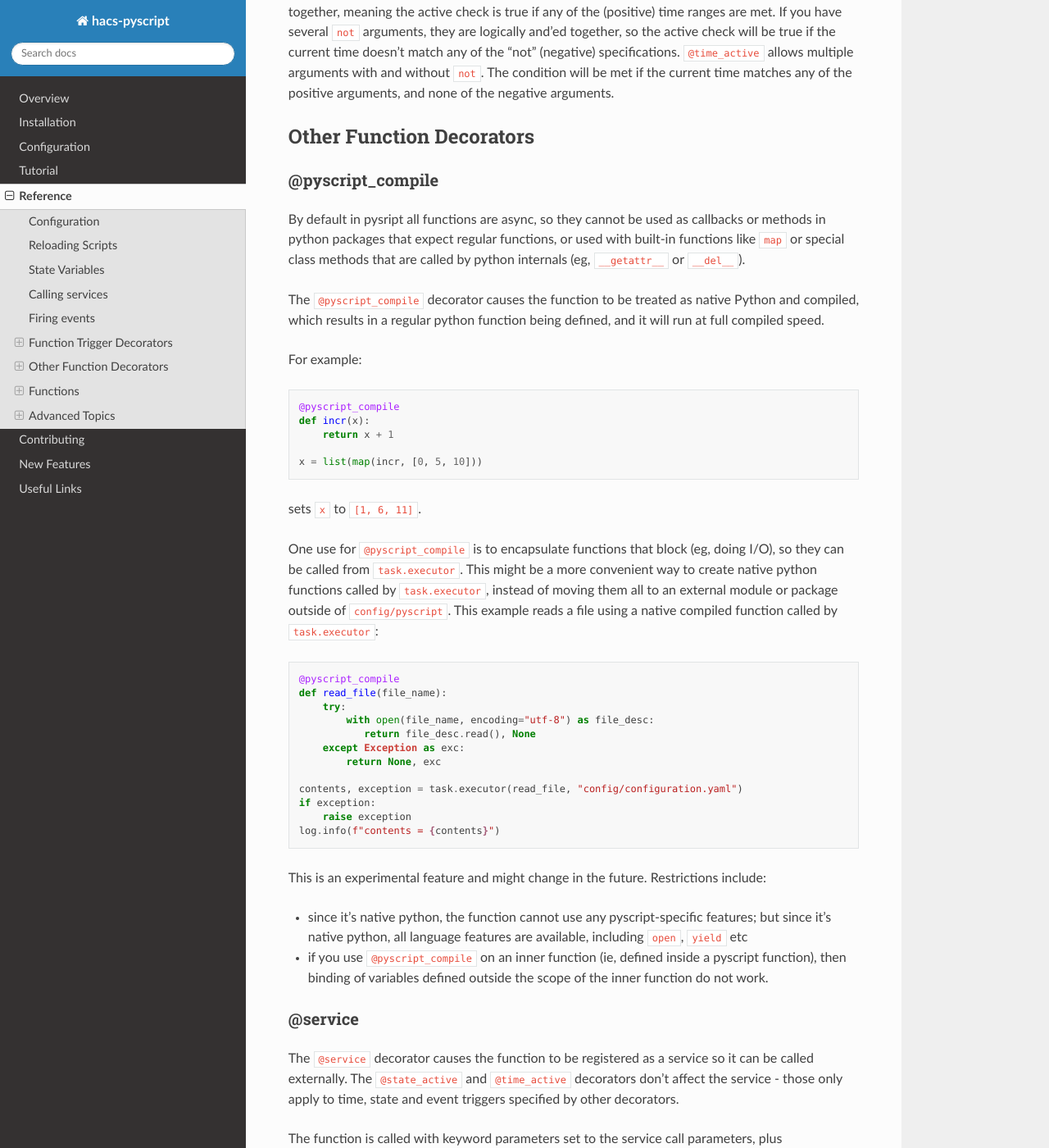
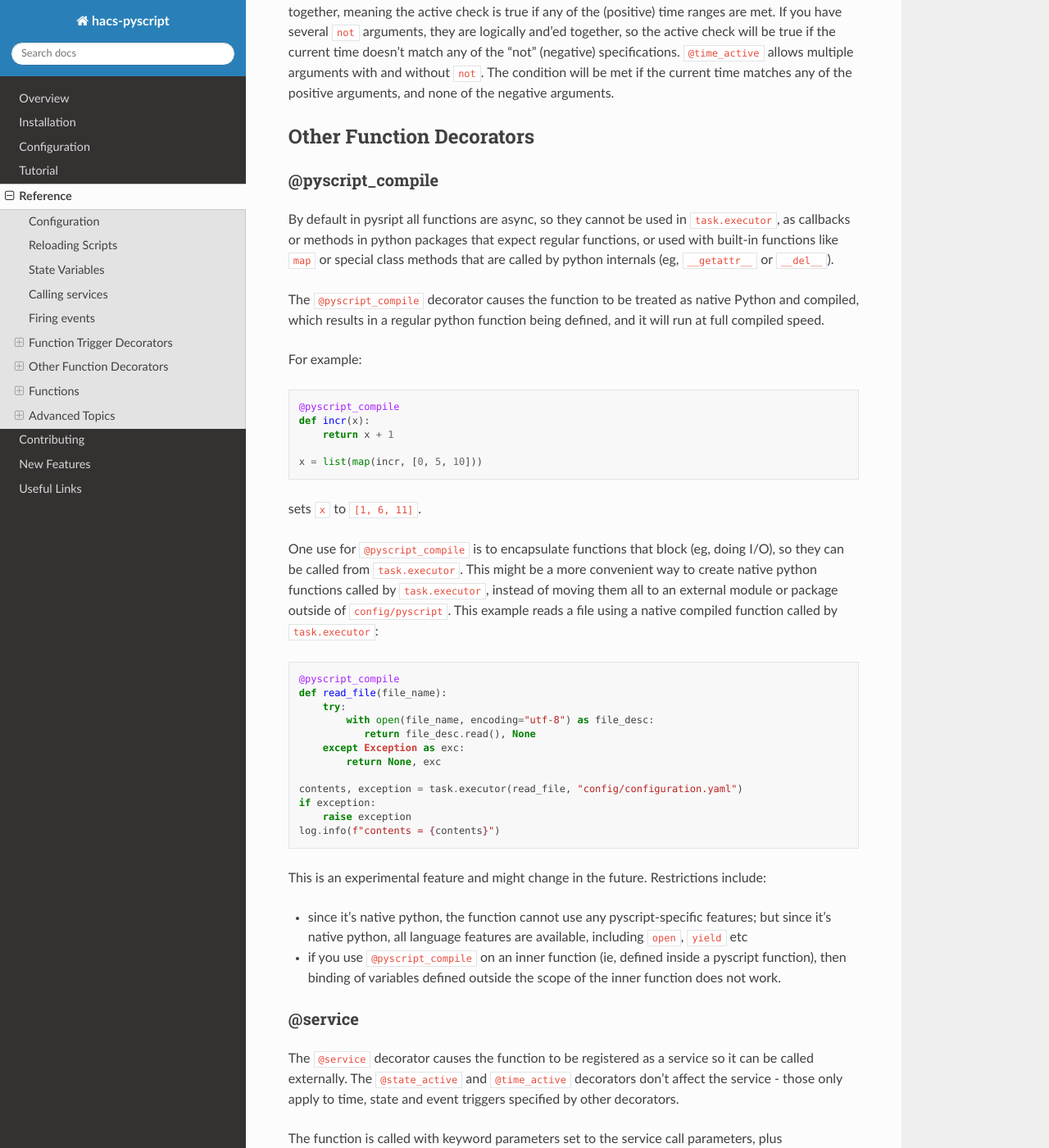
Before and after one commit to custom-components/pyscript, a Sphinx documentation site: the page built from docs/reference.rst, in a window 1280 px wide and 1400 px high, scrolled down 17115 px. Shown: the whole window at 82% size. Built offline with Sphinx 7.4.7 and the Read the Docs theme 2.0.0, drawn with Linux system fonts in a browser that asks for light colours.

Commit message:
minor changes to @pyscript_compile description

```diff
--- a/docs/reference.rst
+++ b/docs/reference.rst
@@ -786,9 +786,10 @@ Other Function Decorators
 @pyscript_compile
 ^^^^^^^^^^^^^^^^^
 
-By default in pysript all functions are async, so they cannot be used as callbacks or methods
-in python packages that expect regular functions, or used with built-in functions like ``map``
-or special class methods that are called by python internals (eg, ``__getattr__`` or ``__del__``).
+By default in pysript all functions are async, so they cannot be used in ``task.executor``,
+as callbacks or methods in python packages that expect regular functions, or used with built-in
+functions like ``map`` or special class methods that are called by python internals (eg,
+``__getattr__`` or ``__del__``).
 
 The ``@pyscript_compile`` decorator causes the function to be treated as native Python and
 compiled, which results in a regular python function being defined, and it will run at full
@@ -833,8 +834,8 @@ This is an experimental feature and might change in the future. Restrictions inc
   but since it's native python, all language features are available, including ``open``,
   ``yield`` etc
 - if you use ``@pyscript_compile`` on an inner function (ie, defined inside a pyscript
-  function), then binding of variables defined outside the scope of the inner function do
-  not work.
+  function), then binding of variables defined outside the scope of the inner function
+  does not work.
 
 @service
 ^^^^^^^^
```
